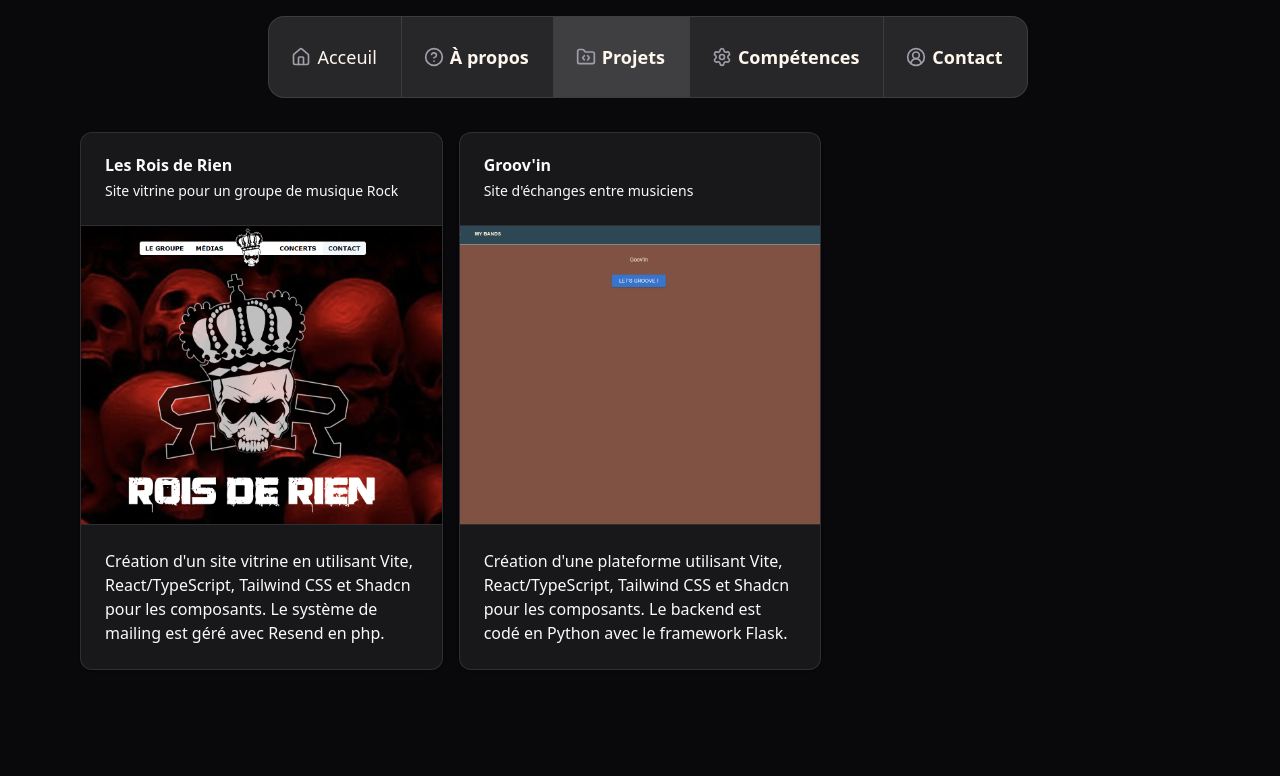
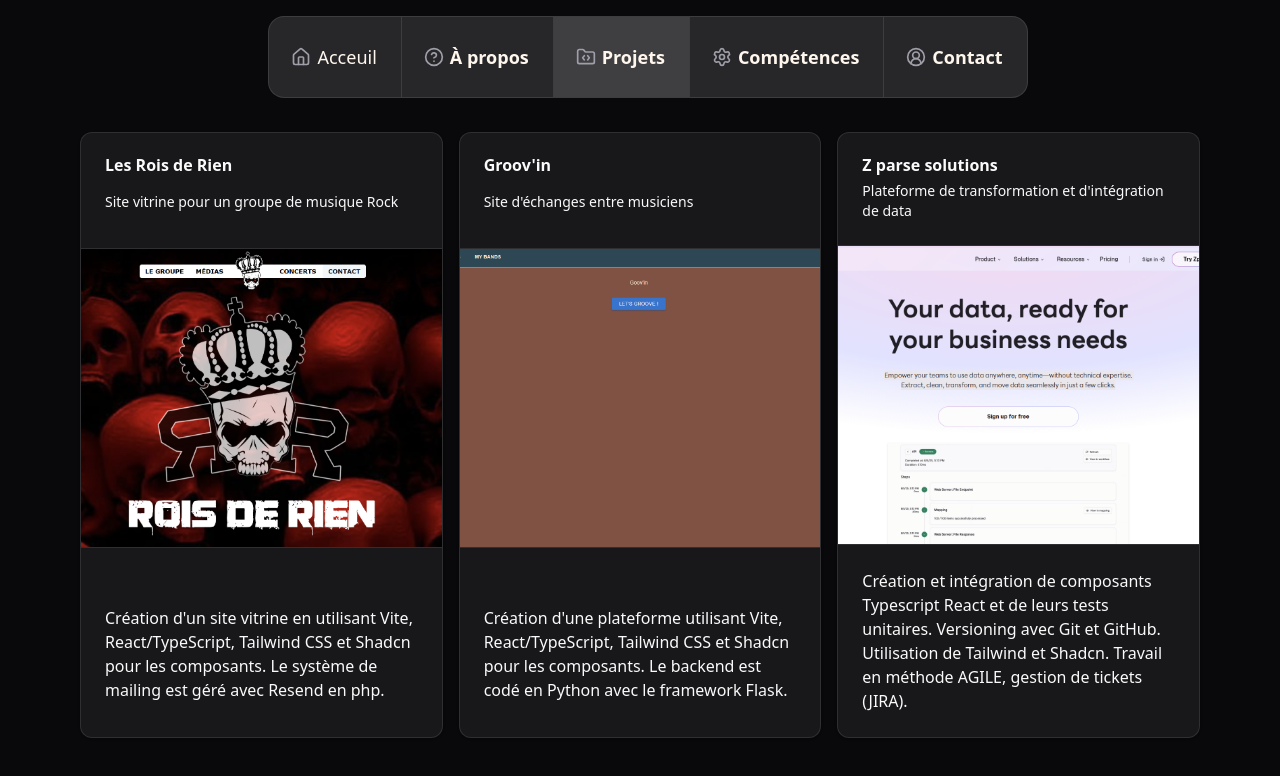
Before and after one commit to LucienRamond/lucr4, a React (Vite) app: page /projets in a window 1280 px wide. Shown: the top 776 px of the page. Built offline with nearby package versions, Linux system fonts and the light colour scheme.

Commit message:
Add zparse project

```diff
--- a/src/pages/work/works.ts
+++ b/src/pages/work/works.ts
@@ -15,6 +15,14 @@ const works = [
       "Création d'une plateforme utilisant Vite, React/TypeScript, Tailwind CSS et Shadcn pour les composants. Le backend est codé en Python avec le framework Flask.",
     url: "https://groovin.roisderien.fr",
   },
+  {
+    name: "Z parse solutions",
+    meta_description: "Plateforme de transformation et d'intégration de data",
+    img_name: "zparse.png",
+    description:
+      "Création et intégration de composants Typescript React et de leurs tests unitaires. Versioning avec Git et GitHub. Utilisation de Tailwind et Shadcn. Travail en méthode AGILE, gestion de tickets (JIRA).",
+    url: "https://zparse.io/",
+  },
 ];
 
 export default works;
```
Also changed, not shown: public/projects/imgs/zparse.png (added).
